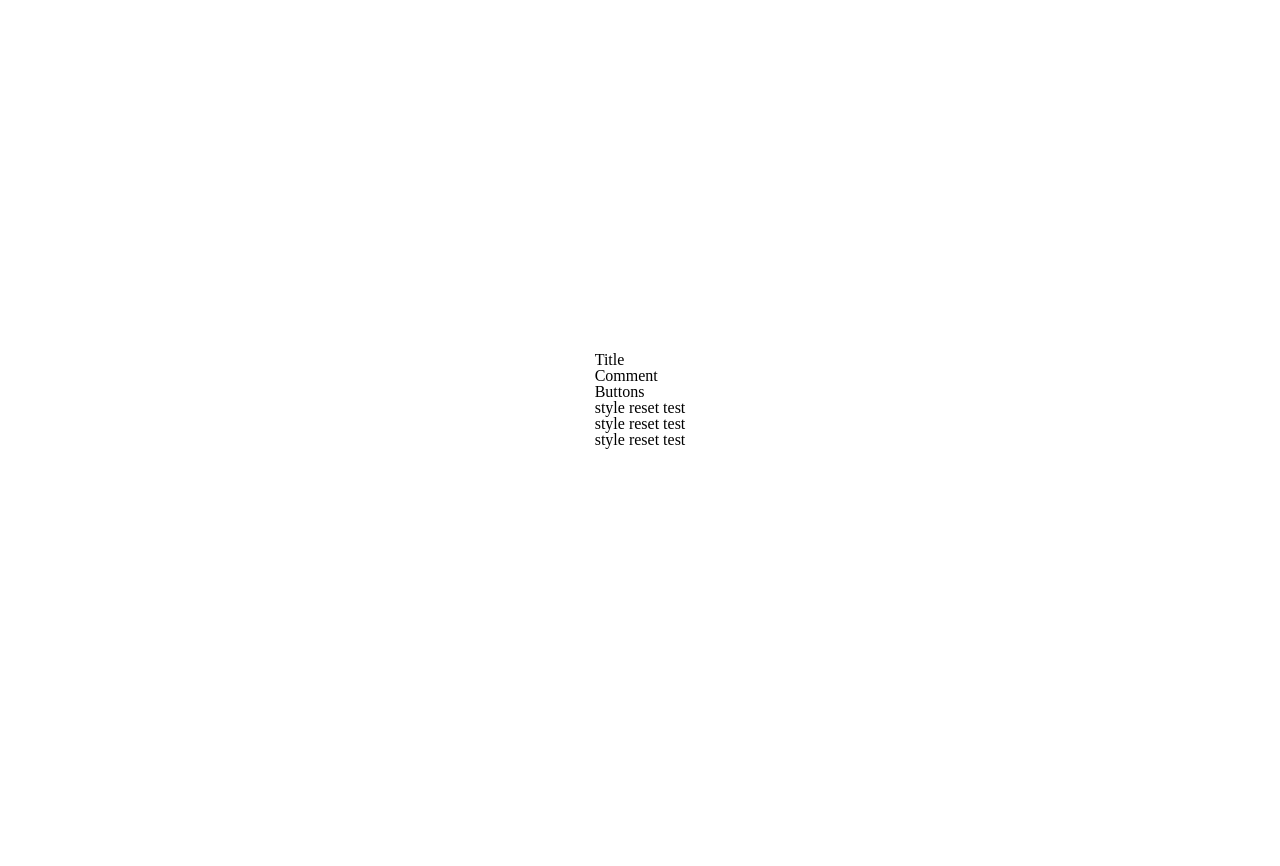
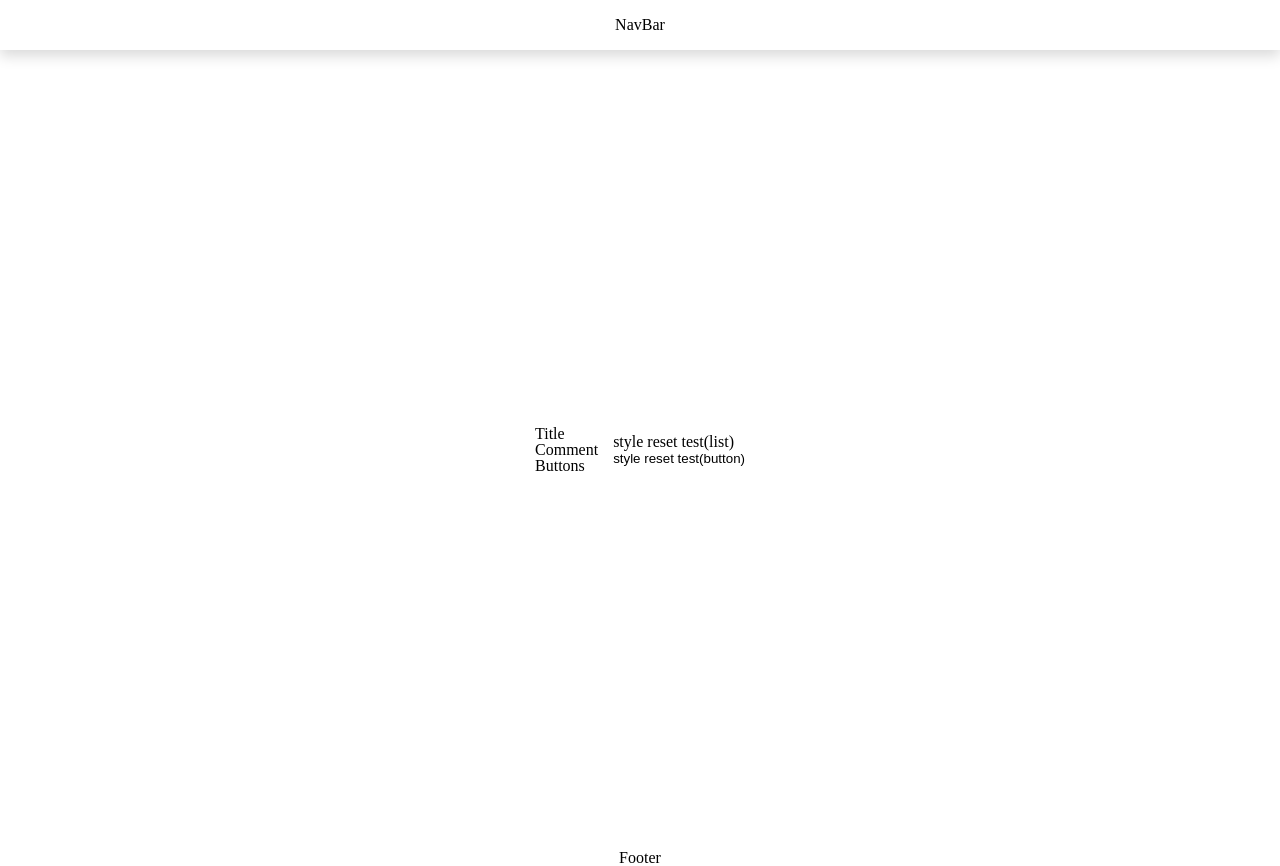
Before and after one commit to abhishekbhartiind/next-ts-template, a Next.js app: page / in a window 1280 px wide. Before the commit the page ends 800 px from the top, so only its background shows below. Built offline with nearby package versions, Linux system fonts and the light colour scheme.

Commit message:
[ENH] enhance layout example

```diff
--- /dev/null
+++ b/components/Layout/Footer.tsx
@@ -0,0 +1,14 @@
+import styled from "styled-components";
+
+const FooterLayout = styled.footer`
+  display: flex;
+  justify-content: center;
+
+  width: 100%;
+`
+
+const Footer = () => {
+  return <FooterLayout>Footer</FooterLayout>;
+};
+
+export default Footer;
--- /dev/null
+++ b/components/Layout/NavBar.tsx
@@ -0,0 +1,20 @@
+import styled from "styled-components";
+
+const NavBarLayout = styled.nav`
+  position: sticky;
+  top: 0px;
+  display: flex;
+  justify-content: center;
+  align-items: center;
+
+  width: 100%;
+  height: 50px;
+
+  box-shadow: 0 6px 13px 0px rgb(0 0 0 / 15%);
+`
+
+const NavBar = () => {
+  return <NavBarLayout>NavBar</NavBarLayout>;
+};
+
+export default NavBar;
--- a/pages/_app.tsx
+++ b/pages/_app.tsx
@@ -4,6 +4,8 @@ import type { AppProps } from 'next/app';
 import { ThemeProvider } from 'styled-components';
 import { GlobalStyle } from '@styles/global';
 import theme from '@styles/theme';
+import NavBar from '@components/Layout/NavBar';
+import Footer from '@components/Layout/Footer';
 
 const queryClient = new QueryClient();
 
@@ -12,7 +14,9 @@ export default function App({ Component, pageProps }: AppProps) {
     <QueryClientProvider client={queryClient}>
       <GlobalStyle />
       <ThemeProvider theme={theme}>
+        <NavBar />
         <Component {...pageProps} />
+        <Footer />
       </ThemeProvider>
       <ReactQueryDevtools initialIsOpen={false} />
     </QueryClientProvider>
--- a/pages/index.tsx
+++ b/pages/index.tsx
@@ -2,10 +2,11 @@ import type { NextPage } from 'next';
 import styled from 'styled-components';
 import Post from '@components/CompoundExample/Post'
 
-const MainLayout = styled.div`
+const MainLayout = styled.main`
   display: flex;
   justify-content: center;
   align-items: center;
+  column-gap: 15px;
 
   width: 100%;
   height: 100vh;
@@ -19,16 +20,19 @@ const MainLayout = styled.div`
 const Main: NextPage = () => {
   return (
     <MainLayout>
-      <Post>
-        <Post.Title />
-        <Post.Comment />
-        <Post.Buttons />
+      <section>
+        <Post>
+          <Post.Title />
+          <Post.Comment />
+          <Post.Buttons />
+        </Post>
+      </section>
+      <section>
         <ul>
-          <li>style reset test</li>
-          <li>style reset test</li>
-          <li>style reset test</li>
+          <li>style reset test(list)</li>
+          <button>style reset test(button)</button>
         </ul>
-      </Post>
+      </section>
     </MainLayout>
   );
 };
--- a/styles/global.ts
+++ b/styles/global.ts
@@ -10,4 +10,13 @@ export const GlobalStyle = createGlobalStyle`
     text-decoration: none;
     color: inherit;
   }
+  button {
+    background: inherit;
+    border: none;
+    box-shadow: none;
+    border-radius: 0;
+    padding: 0;
+    overflow: visible;
+    cursor: pointer;
+  }
 `;
```
